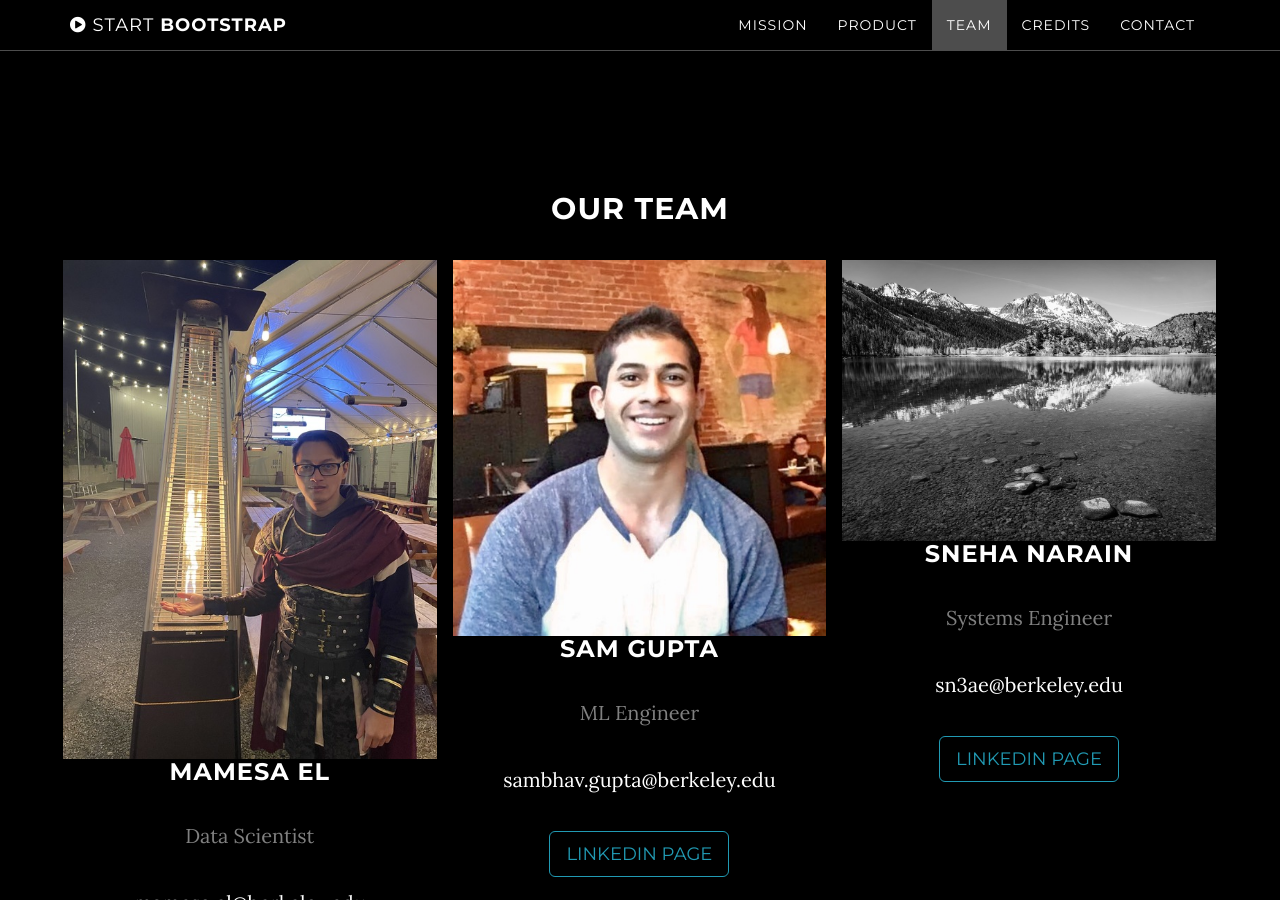
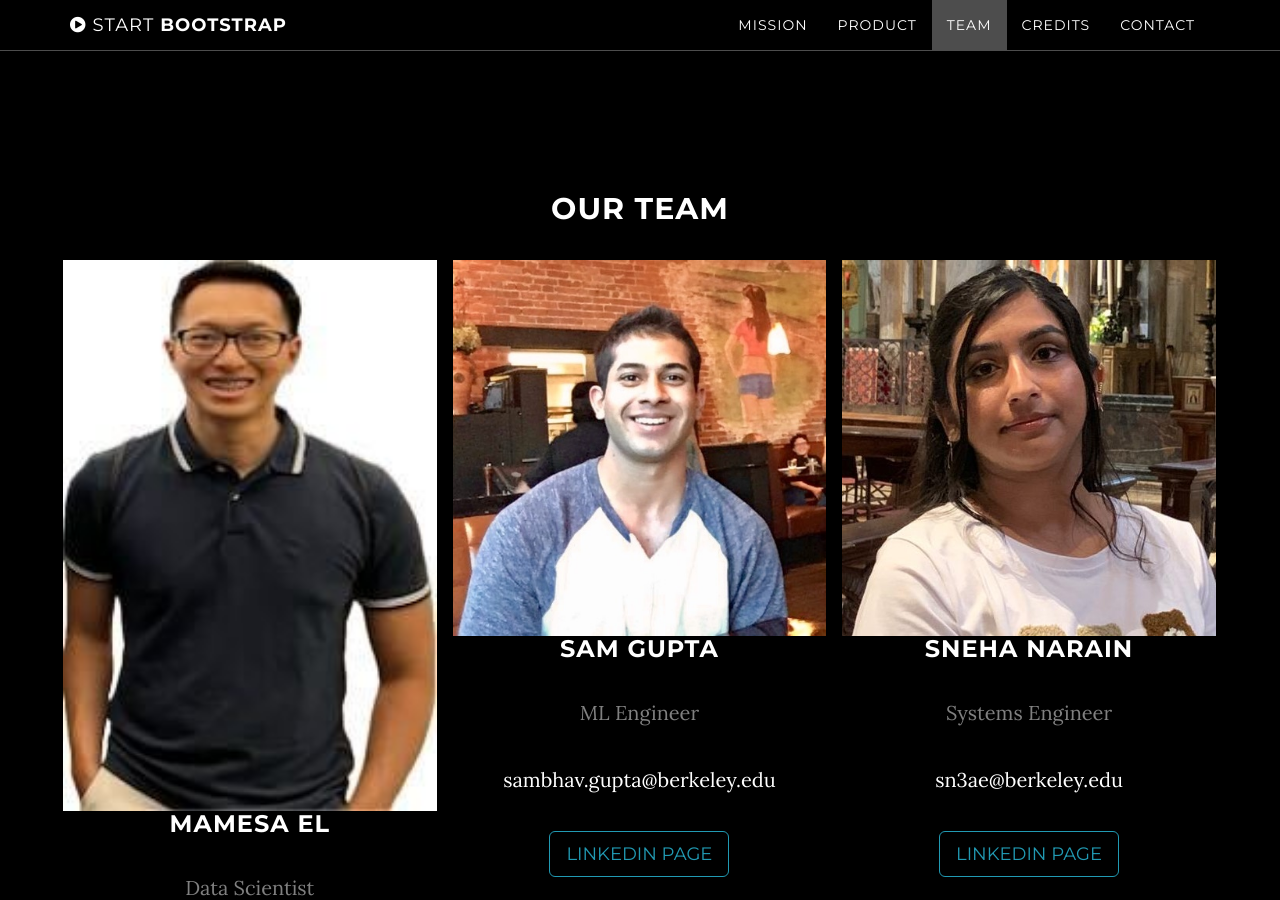
Before and after one commit to snarain677/agency-capstone-website, a Jekyll site: the page built from index.html, in a window 1280 px wide and 900 px high, scrolled down 2426 px. Built offline with Jekyll 4.4.1, drawn with Linux system fonts in a browser that asks for light colours.

Commit message:
Updated team page and added headshot images

```diff
--- a/_includes/team.html
+++ b/_includes/team.html
@@ -9,7 +9,7 @@
 			<h3>Mamesa El</h3>
 			<p class="title">Data Scientist</p>
 			<p>mamesa.el@berkeley.edu</p>
-			<a href="www.linkedin.com/in/mamesael" class="btn btn-default btn-lg">LinkedIn Page</a>
+			<a href="https://www.linkedin.com/in/mamesael" class="btn btn-default btn-lg">LinkedIn Page</a>
 		      </div>
 		    </div>
 		  </div>
@@ -28,7 +28,7 @@
 
 		  <div class="column">
 		    <div class="card">
-		      <img src="/agency-capstone-website/img/grayscale_scenery.jpg" alt="Sneha" style="width:100%">
+		      <img src="/agency-capstone-website/img/sneha_headshot.jpg" alt="Sneha" style="width:100%">
 		      <div class="container-card">
 			<h3>Sneha Narain</h3>
 			<p class="title">Systems Engineer</p>
```
Also changed, not shown: img/mamesa_headshot.jpg, img/sneha_headshot.jpg (added).
